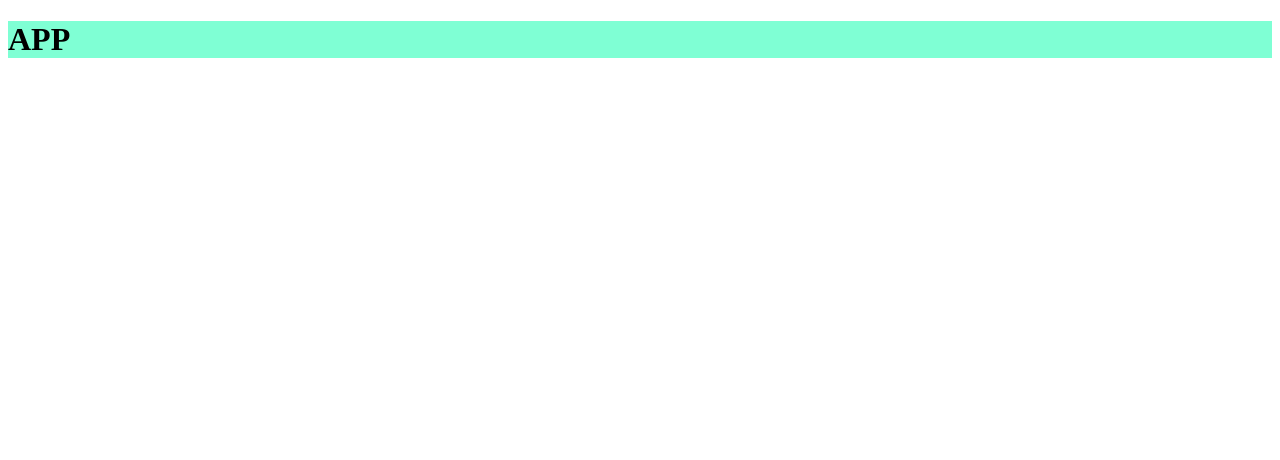
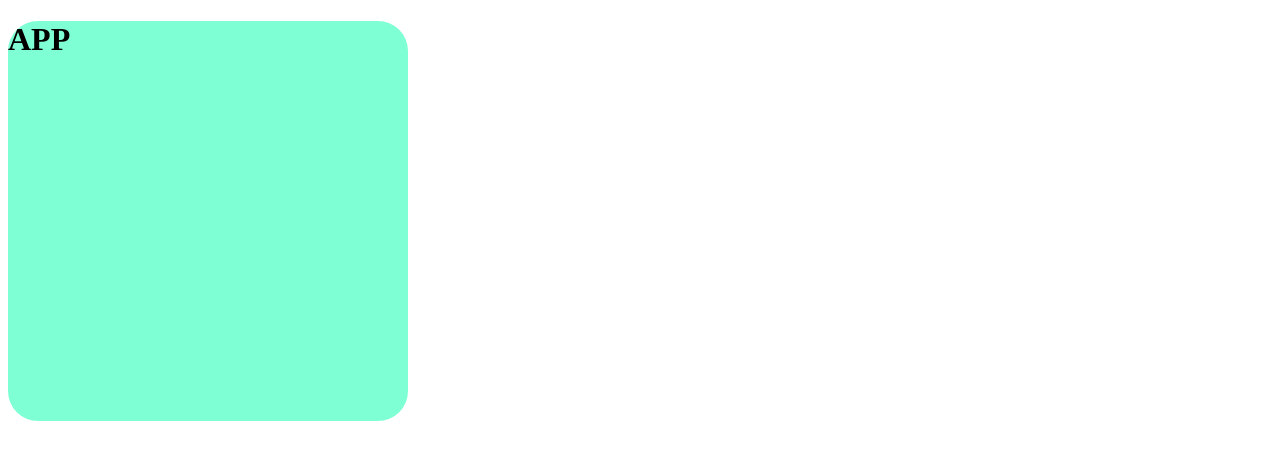
Before and after one commit to Gabriel2349/Examen-BImestal-2, a plain HTML site: page index.html in a window 1280 px wide. Drawn offline with Linux system fonts and the light colour scheme.

Commit message:
fourth commit

```diff
--- a/styles.css
+++ b/styles.css
@@ -1,3 +1,7 @@
 h1{
     background-color: aquamarine;
+    width: 400px;
+    height: 400px;
+    border: 1px;
+    border-radius: 30px;
 }
```
